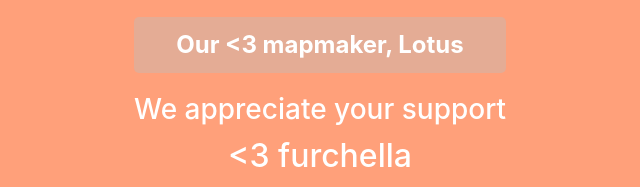
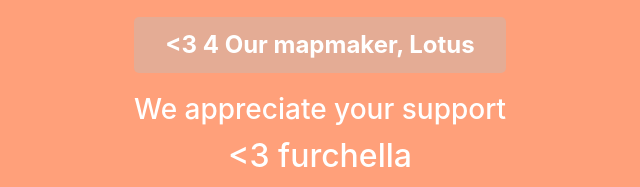
Before and after one commit to furchella/furchella.github.io, a plain HTML site: page donate.html in a window 1280 px wide. Shown: the part 411-598 px from the top of the page, 320-960 px from the left. Drawn offline with nearby package versions, Linux system fonts and the light colour scheme.

Commit message:
feat: cuter messaging

```diff
--- a/donate.html
+++ b/donate.html
@@ -31,7 +31,7 @@
       Doctors Without Borders
     </a>
     <a href="https://cash.app/$lurkinglotus" class="donation-btn" target="_blank" rel="noopener noreferrer" style="text-decoration: none;">
-      Our &lt;3 mapmaker, Lotus
+      &lt;3 4 Our mapmaker, Lotus
     </a>
     <h3>We appreciate your support</h3>
     <h2>&lt;3 furchella</h2>
```
